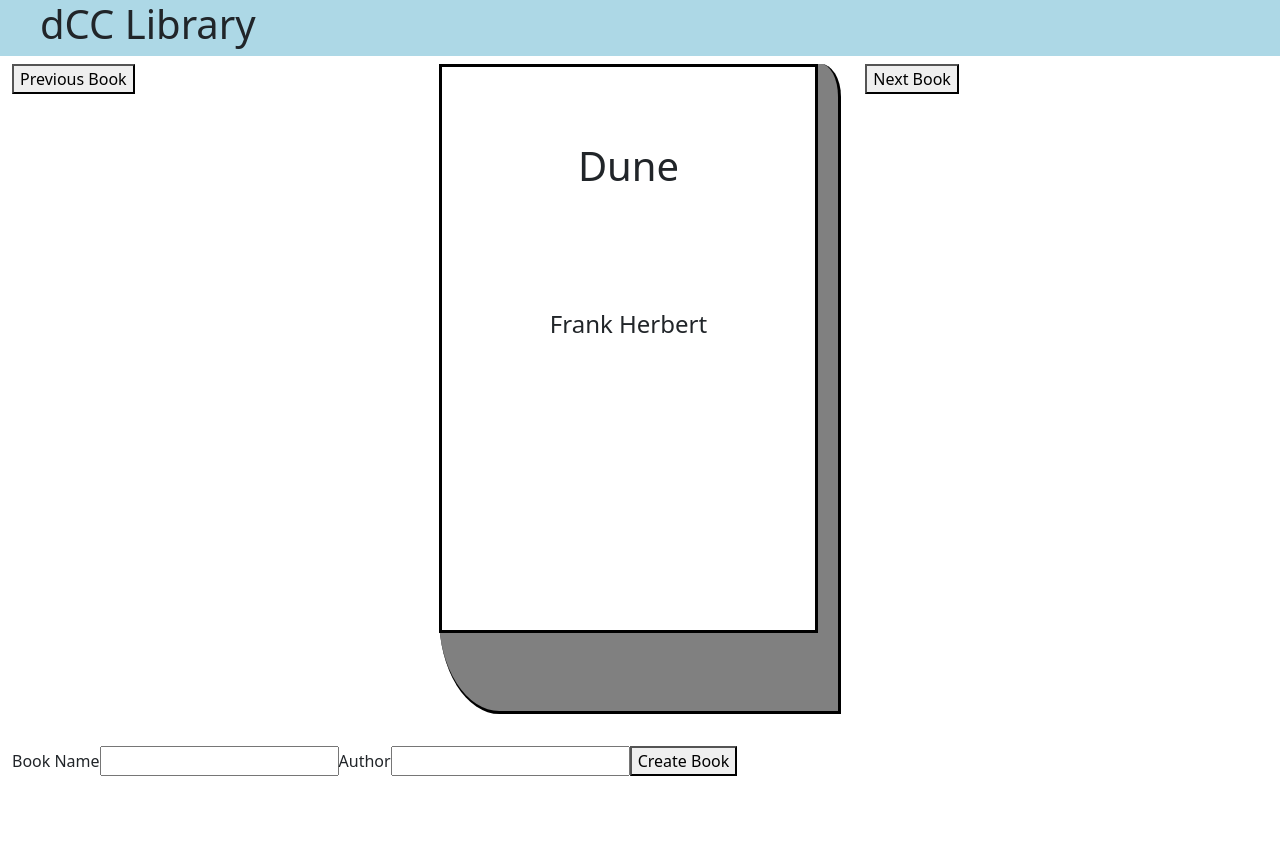
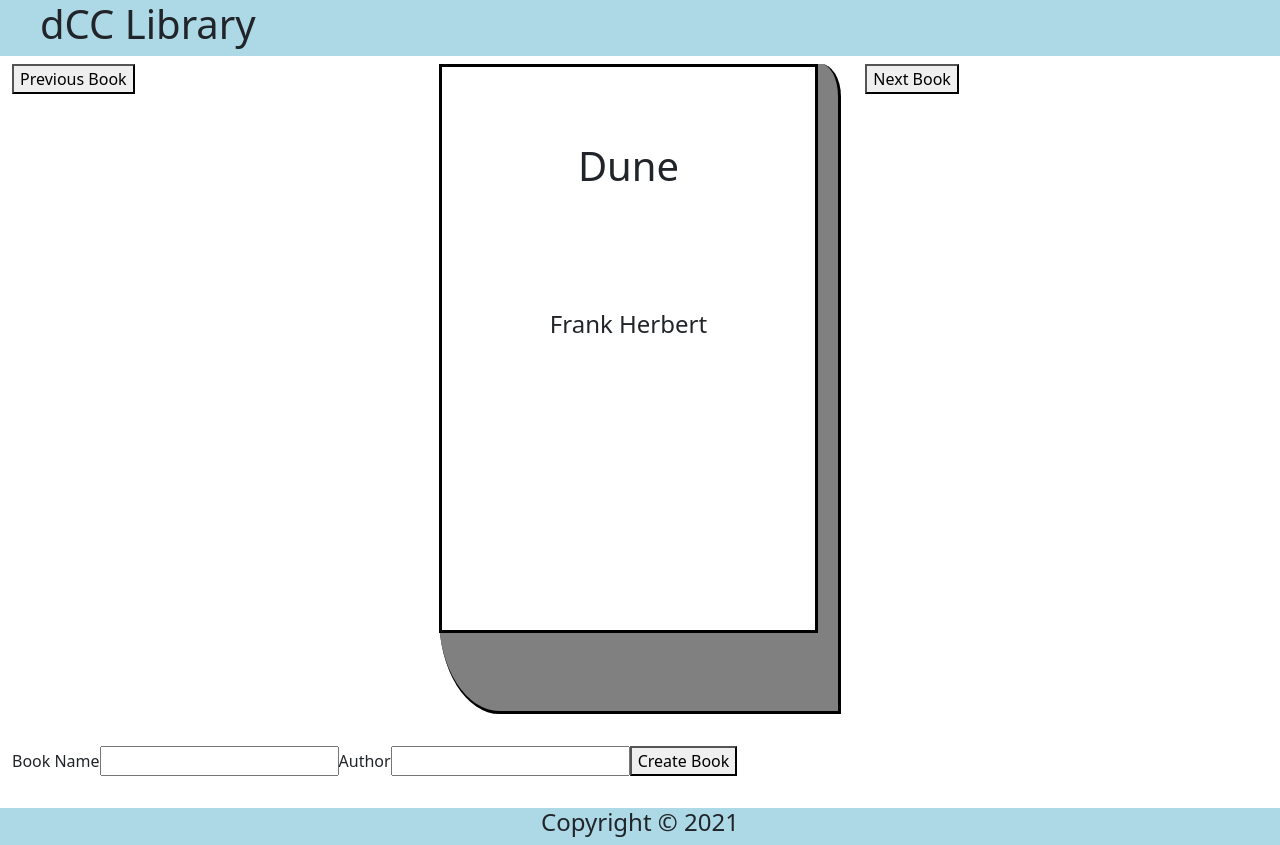
Before and after one commit to MitchA29/LibraryReactTutorial, a React (Create React App) app: page / in a window 1280 px wide. Before the commit the page ends 800 px from the top, so only its background shows below. Built offline with nearby package versions, Linux system fonts and the light colour scheme.

Commit message:
Created Footer component.

```diff
--- a/src/components/App.jsx
+++ b/src/components/App.jsx
@@ -3,6 +3,7 @@
 import TitleBar from './TitleBar/TitleBar';
 import BookViewer from './BookViewer/BookViewer';
 import BookCreator from './BookCreator/BookCreator';
+import Footer from './Footer/Footer';
 
 class App extends Component {
     constructor(props){
@@ -52,6 +53,7 @@
                 <TitleBar />
                 <BookViewer book={this.books[this.state.bookNumber]} nextBook={this.goToNextBook} previousBook={this.goToPreviousBook} />
                 <BookCreator createNewBook={this.createBook} />
+                <Footer />
             </div>
         )
     }
--- a/src/components/Footer/Footer.css
+++ b/src/components/Footer/Footer.css
@@ -0,0 +1,7 @@
+.footer {
+    background-color: lightblue;
+    width: 100%;
+    box-shadow: 0 50vh 0 50vh lightblue;
+    text-align: center;
+    margin-top: 2em;
+}
--- a/src/components/Footer/Footer.jsx
+++ b/src/components/Footer/Footer.jsx
@@ -0,0 +1,12 @@
+import React from 'react';
+import "./Footer.css";
+
+const Footer = () => {
+    return (
+        <footer className="footer">
+            <h4>Copyright © 2021</h4>
+        </footer>
+     );
+}
+
+export default Footer;
```
